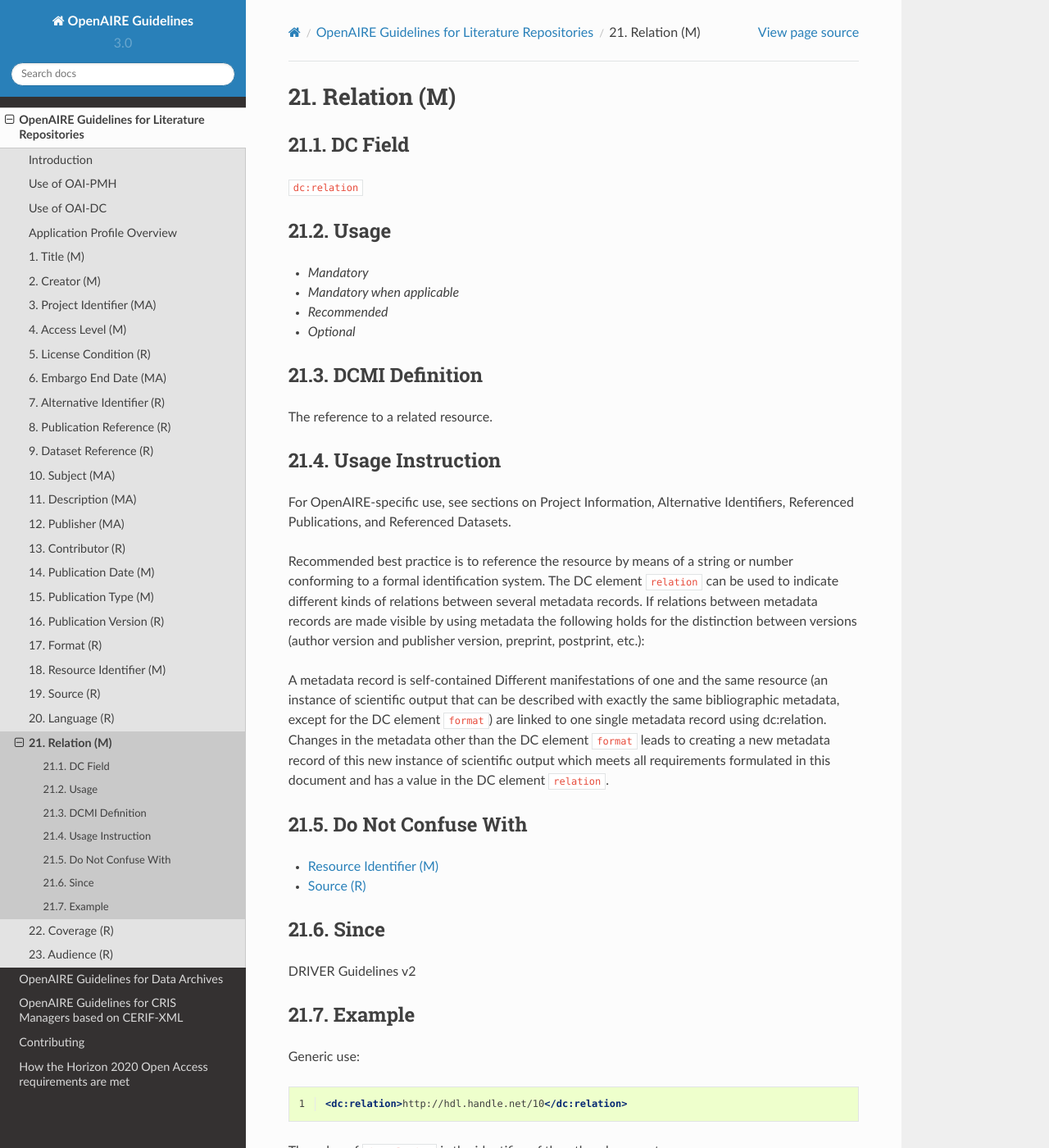
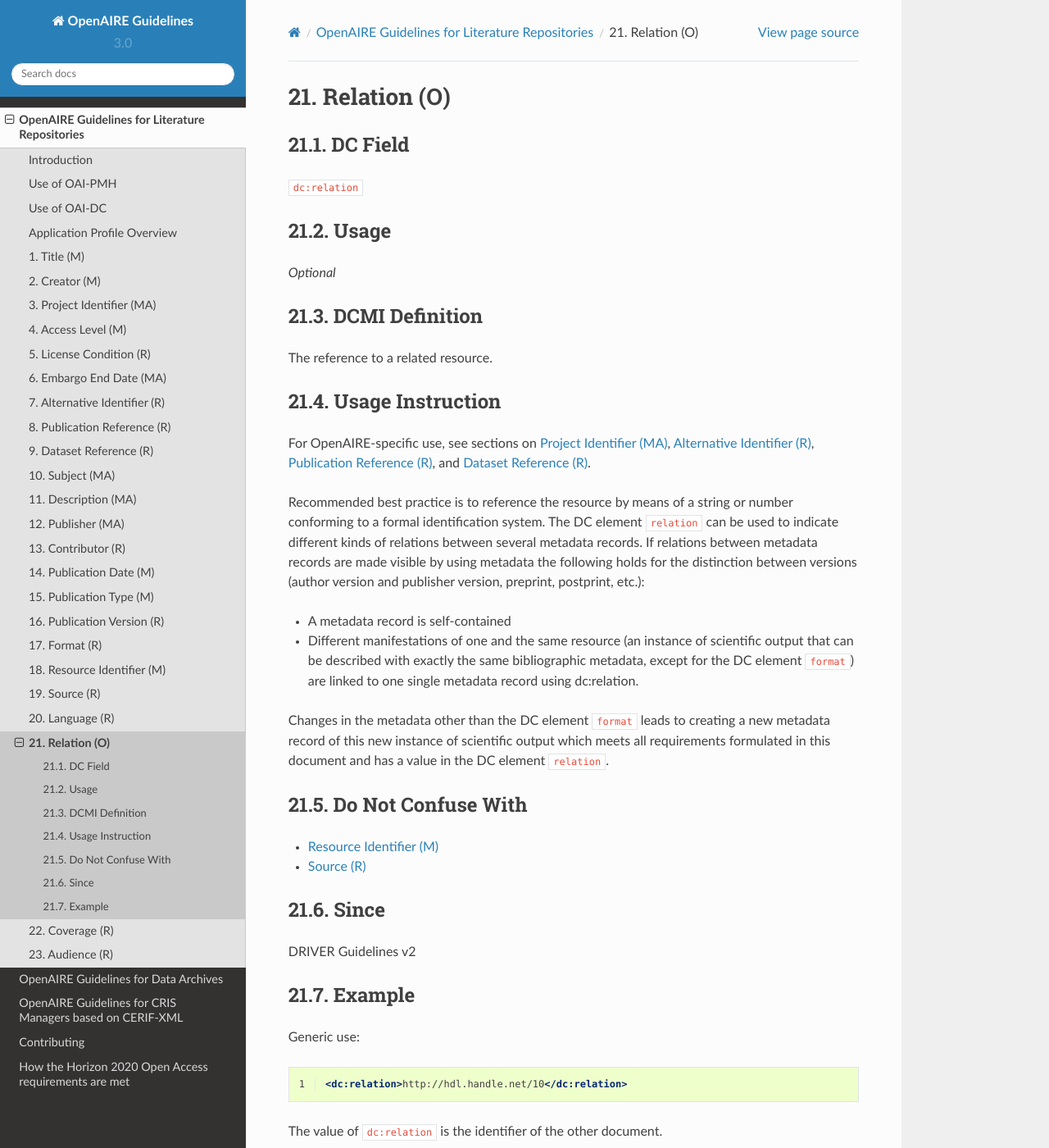
Before and after one commit to openaire/guidelines, a Sphinx documentation site: the page built from docs/literature/field_relation.rst, in a window 1280 px wide and 1400 px high. Shown: the whole window at 82% size. Built offline with Sphinx 7.4.7 and the Read the Docs theme 2.0.0, drawn with Linux system fonts in a browser that asks for light colours.

```diff
--- a/docs/literature/field_relation.rst
+++ b/docs/literature/field_relation.rst
@@ -1,6 +1,6 @@
 .. _dc:relation:
 
-Relation (M)
+Relation (O)
 ^^^^^^^^^^^^
 
 DC Field
@@ -9,10 +9,7 @@ DC Field
 
 Usage
 ~~~~~
-* *Mandatory*
-* *Mandatory when applicable*
-* *Recommended*
-* *Optional*
+*Optional*
 
 DCMI Definition
 ~~~~~~~~~~~~~~~
@@ -20,13 +17,13 @@ The reference to a related resource.
 
 Usage Instruction
 ~~~~~~~~~~~~~~~~~
-For OpenAIRE-specific use, see sections on Project Information, Alternative Identifiers, Referenced Publications, and Referenced Datasets.
+For OpenAIRE-specific use, see sections on :ref:`dc:relation_projectid`, :ref:`dc:relation_alternativeidentfier`, :ref:`dc:relation_publicationreference`, and :ref:`dc:relation_datasetreference`.
 
 Recommended best practice is to reference the resource by means of a string or number conforming to a formal identification system. The DC element ``relation`` can be used to indicate different kinds of relations between several metadata records. If relations between metadata records are made visible by using metadata the following holds for the distinction between versions (author version and publisher version, preprint, postprint, etc.):
 
-.. FIXME
+* A metadata record is self-contained
+* Different manifestations of one and the same resource (an instance of scientific output that can be described with exactly the same bibliographic metadata, except for the DC element ``format``) are linked to one single metadata record using dc:relation.
 
-A metadata record is self-contained Different manifestations of one and the same resource (an instance of scientific output that can be described with exactly the same bibliographic metadata, except for the DC element ``format``) are linked to one single metadata record using dc:relation.
 Changes in the metadata other than the DC element ``format`` leads to creating a new metadata record of this new instance of scientific output which meets all requirements formulated in this document and has a value in the DC element ``relation``.
 
 Do Not Confuse With
```
